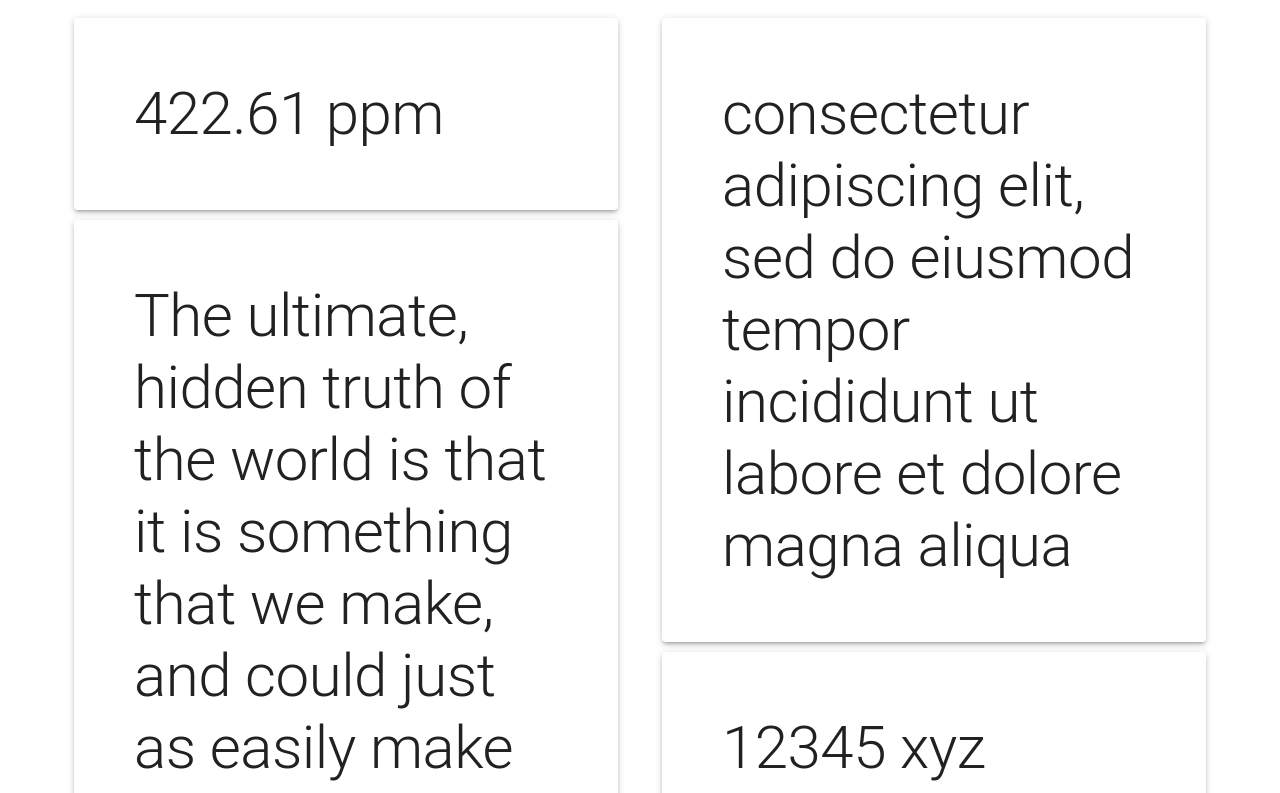
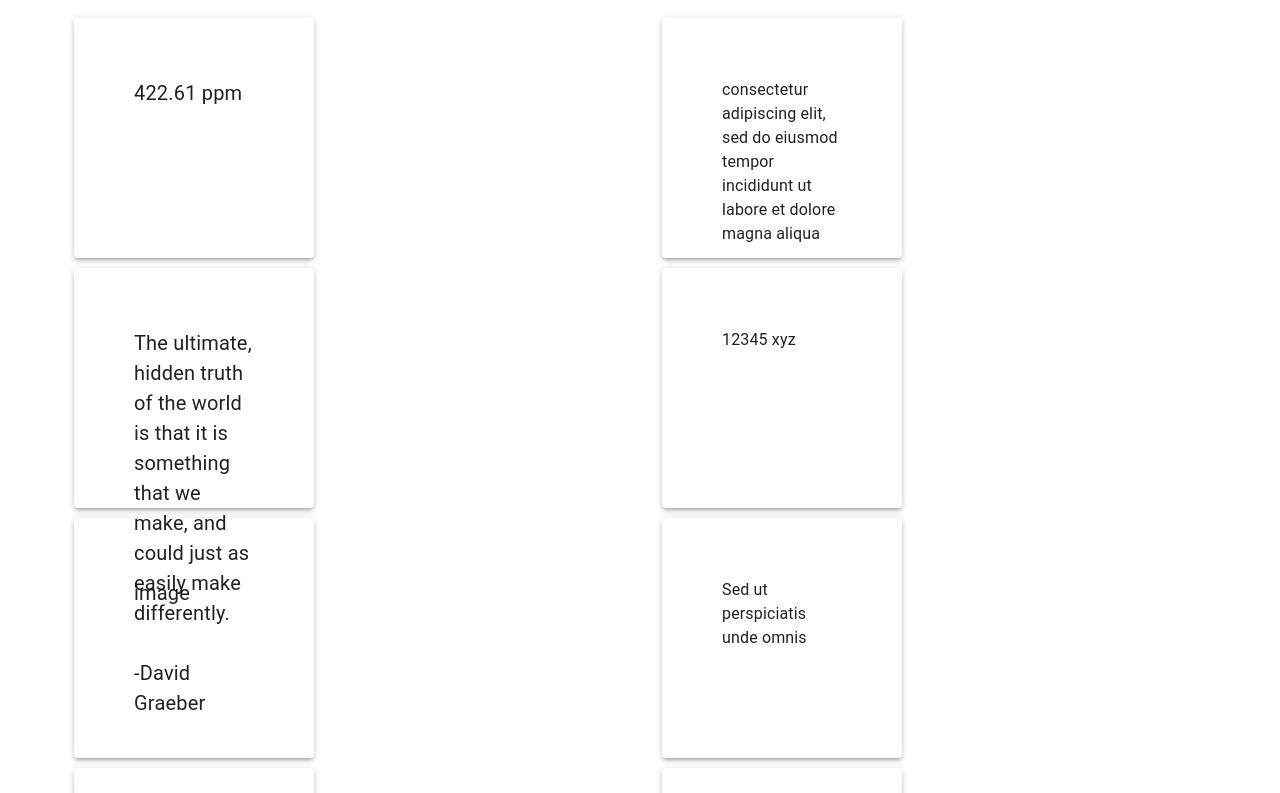
Before and after one commit to johnCbogil/personal-dashboard, a React (Create React App) app: page / in a window 1280 px wide. Shown: the top 793 px of the page. Built offline with nearby package versions, Linux system fonts and the light colour scheme.

Commit message:
iterate on sizing

```diff
--- a/src/App.js
+++ b/src/App.js
@@ -18,10 +18,10 @@ function App() {
       <Grid container spacing={3}>
         <Grid item xs={6}>
           {serviceList.slice(0, 4).map((paper, index) => (
-            <Paper key={index} elevation={3} style={{ margin: '10px', padding: '20px' }}>
+            <Paper key={index} elevation={3} style={{ margin: '10px', padding: '20px', width: '25vh', height: '25vh' }}>
               <Typography
-                sx={{ p: 5 }}
-                variant="h2"
+                sx={{ p: 5, fontSize: '2.5vh' }} // adjust as needed
+                variant="body1"
                 dangerouslySetInnerHTML={{ __html: paper }}
               />
             </Paper>
@@ -29,10 +29,10 @@ function App() {
         </Grid>
         <Grid item xs={6}>
           {serviceList.slice(4).map((paper, index) => (
-            <Paper key={index} elevation={3} style={{ margin: '10px', padding: '20px' }}>
+            <Paper key={index} elevation={3} style={{ margin: '10px', padding: '20px', width: '25vh', height: '25vh' }}>
               <Typography
                 sx={{ p: 5 }}
-                variant="h2"
+                variant="body1"
                 dangerouslySetInnerHTML={{ __html: paper }}
               />
             </Paper>
```
